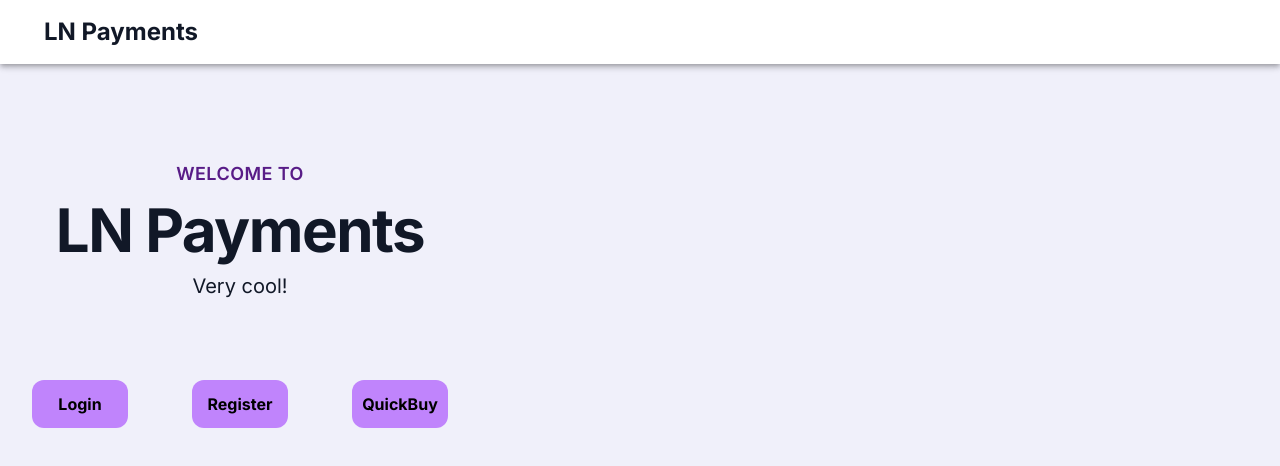
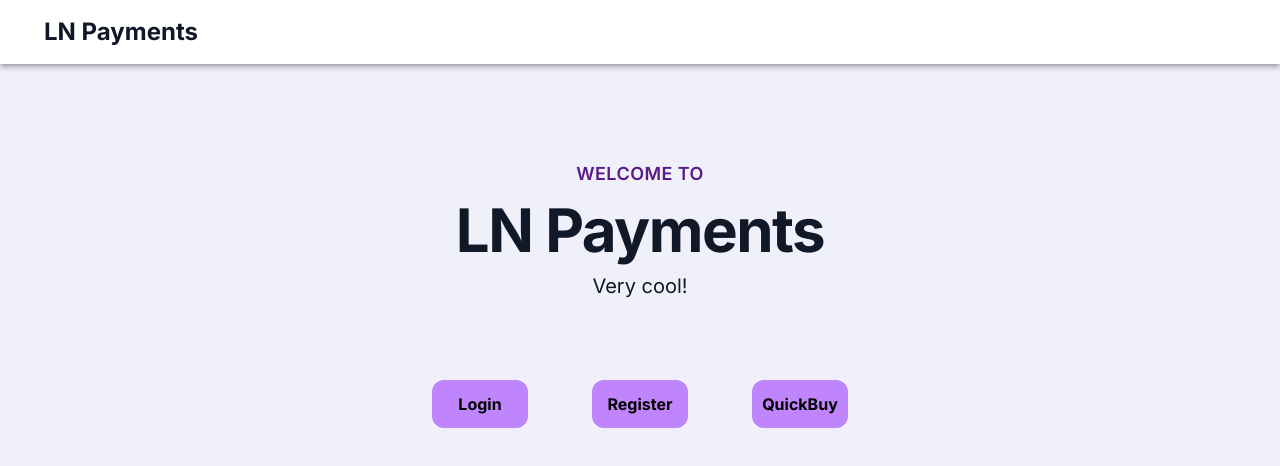
Before and after one commit to Artheanos/LN-Payments, a React (Vite) app in the folder webapp/: page / in a window 1280 px wide. Shown: the top 466 px of the page. Built offline with nearby package versions, Linux system fonts and the light colour scheme; no server answers.

Commit message:
LP-83 Add show tokens icon

```diff
--- a/webapp/src/components/History/History.tsx
+++ b/webapp/src/components/History/History.tsx
@@ -14,6 +14,7 @@ import {
   Tooltip
 } from '@mui/material'
 import TablePaginationActions from '@mui/material/TablePagination/TablePaginationActions'
+import VisibilityIcon from '@mui/icons-material/Visibility'
 
 export const History: React.FC = () => {
   const [history, setHistory] = useState<PaymentHistory>()
@@ -29,7 +30,6 @@ export const History: React.FC = () => {
       .history({ page, size })
       .then((data) => {
         if (data.status === 200) {
-          console.log(data.data)
           setLoading(false)
           setHistory(data.data)
         }
@@ -88,7 +88,12 @@ export const History: React.FC = () => {
                 <TableCell>{payment.price}</TableCell>
                 <TableCell>{payment.numberOfTokens}</TableCell>
                 <TableCell>{payment.paymentStatus}</TableCell>
-                <TableCell>{payment.tokens}</TableCell>
+                {payment.tokens && (
+                  <TableCell>
+                    <VisibilityIcon />
+                    Show
+                  </TableCell>
+                )}
               </TableRow>
             ))}
           </TableBody>
--- a/webapp/src/components/Layouts/NavbarLayout.tsx
+++ b/webapp/src/components/Layouts/NavbarLayout.tsx
@@ -8,7 +8,7 @@ export const NavbarLayout: React.FC = () => {
   return (
     <Box className="flex flex-col">
       <Navbar />
-      <Box className="flex">
+      <Box className="flex justify-center">
         <Outlet />
       </Box>
     </Box>
```
